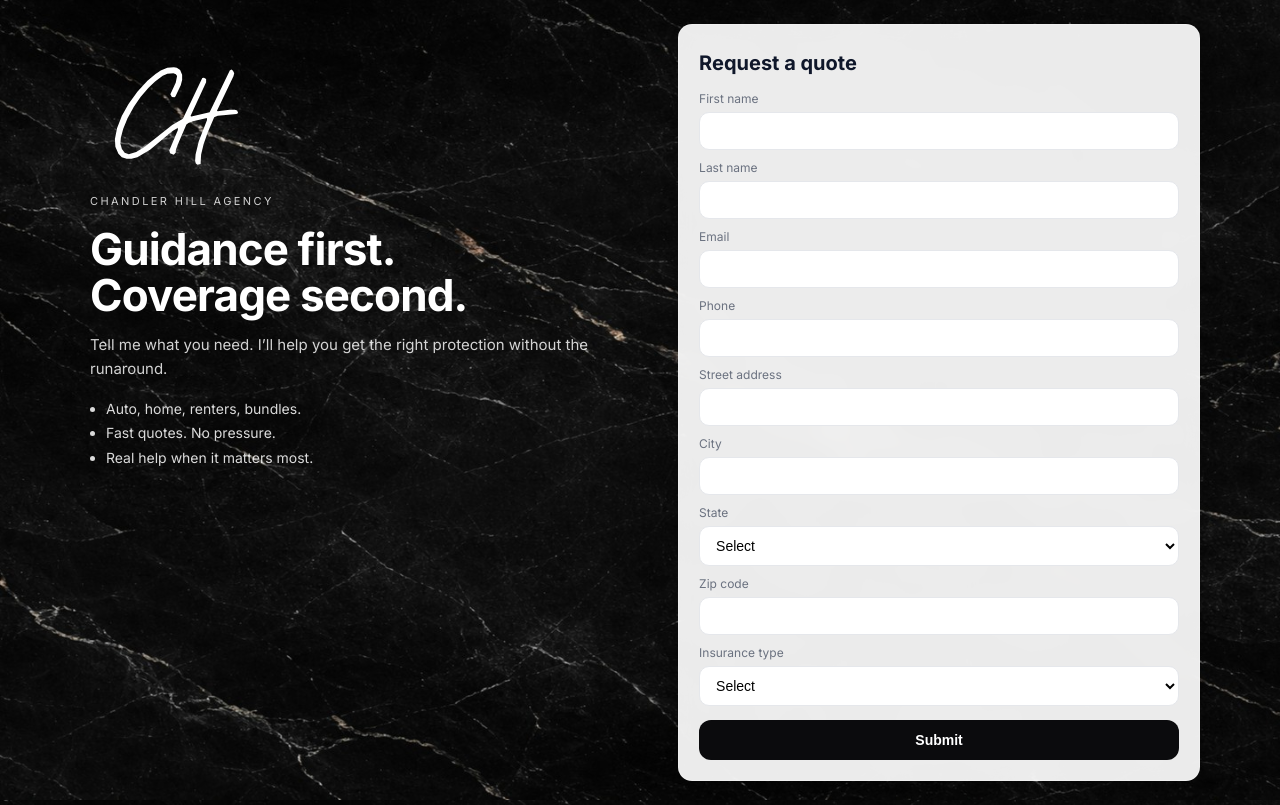
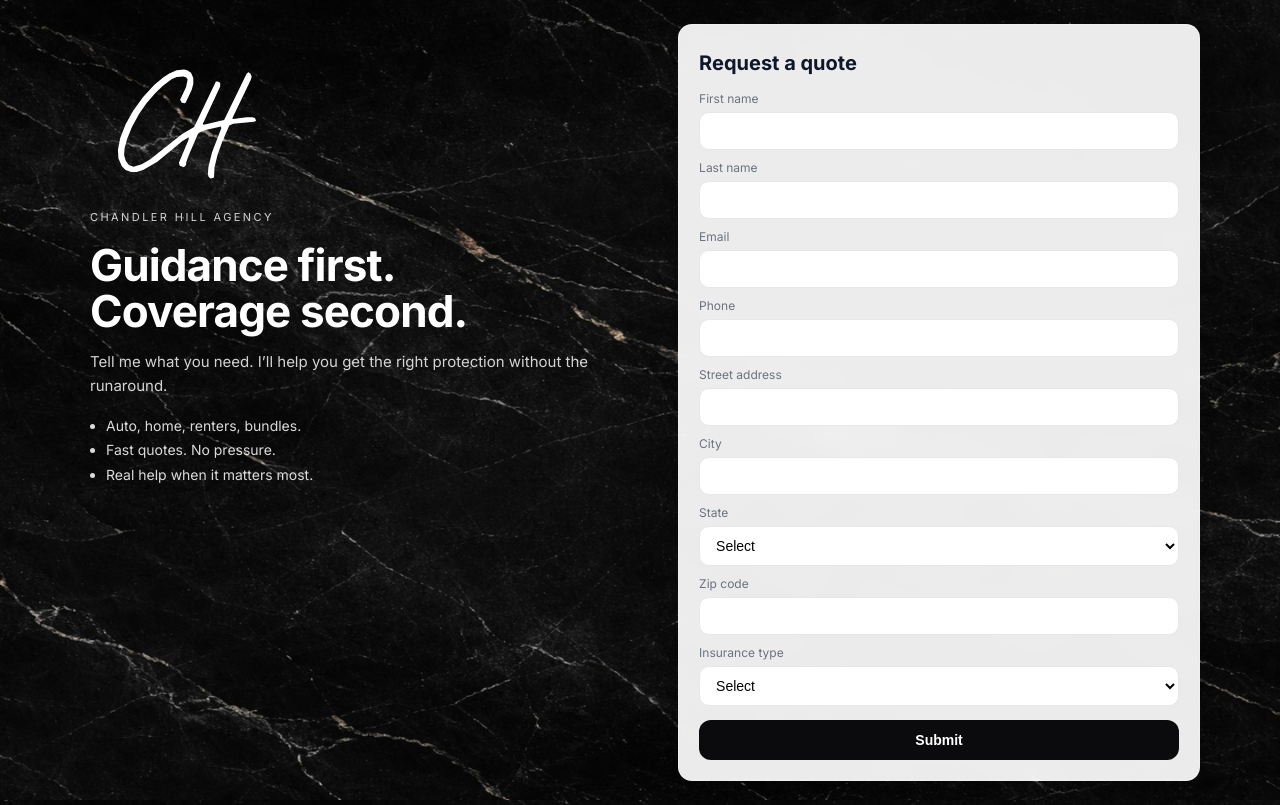
Before and after one commit to Channndo/chandlerhillaagency-site, a plain HTML site: page index.html in a window 1280 px wide. Drawn offline with Linux system fonts and the light colour scheme.

Commit message:
Update style.css
further resize cant get it right

```diff
--- a/style.css
+++ b/style.css
@@ -47,7 +47,7 @@ body{
 }
 
 .logo{
-  width:165px;
+  width:185px;
   height:auto;
   display:block;
 }
```
